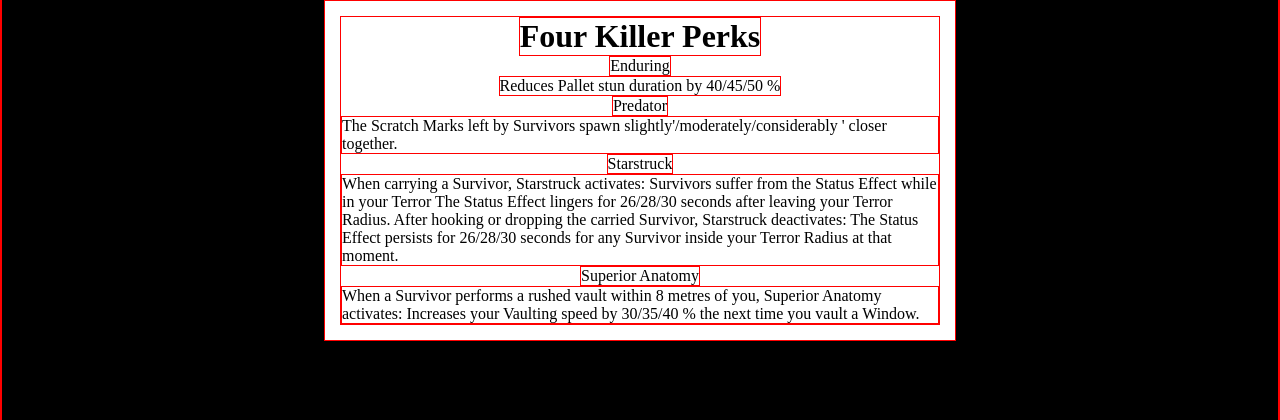
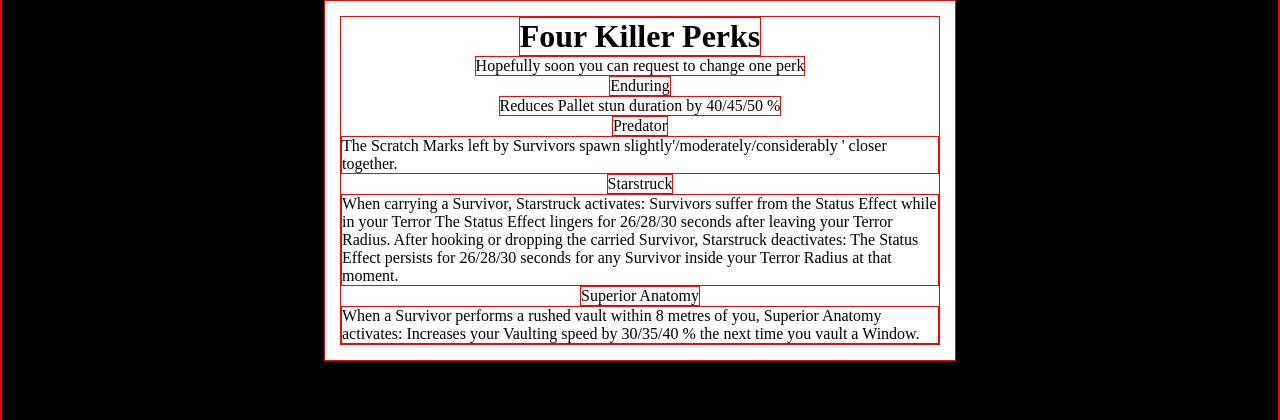
Before and after one commit to MattBourgeois/Flask_dbd_roullette, a Flask app: page /random_killer in a window 1280 px wide. Shown: the part 48-468 px from the top of the page. Run offline with Flask 3, Linux system fonts and the light colour scheme.

Commit message:
putting in next updates

```diff
--- a/Flask_app/templates/data.html
+++ b/Flask_app/templates/data.html
@@ -13,6 +13,7 @@
 	<div id="content">
 		<div id="perks">
 			<h1>Four Killer Perks</h1>
+			<p>Hopefully soon you can request to change one perk</p>
 			{% for Perk_list in Perk_list %}
 				<p>
 					{{Perk_list}}
```
